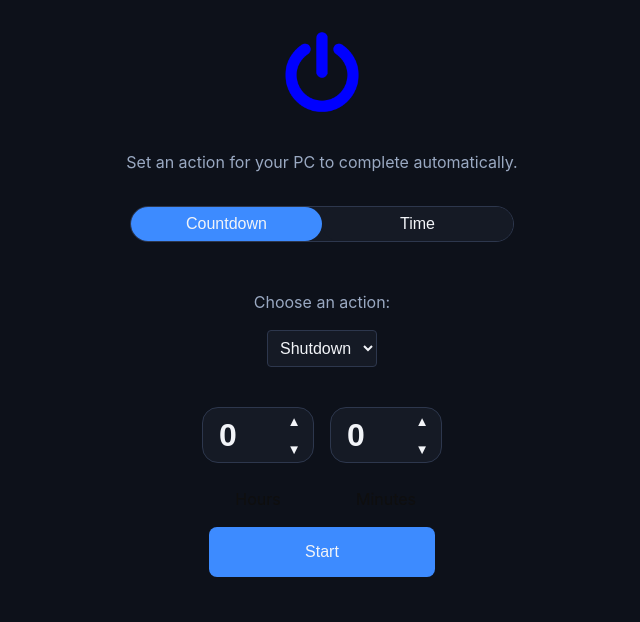
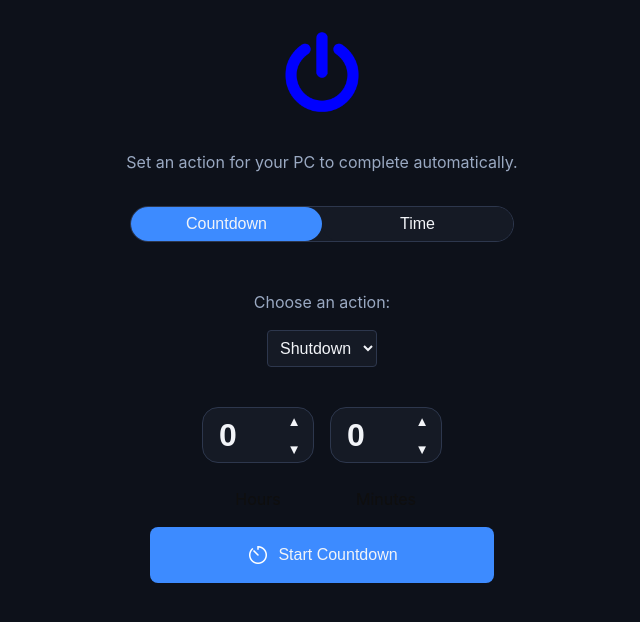
Before and after one commit to ish4dowfiendd/DownTimer, a React (Vite) app: page / in a window 1280 px wide. Shown: the top 622 px of the page, without its empty margins (318-958 px from the left). Built offline with nearby package versions, Linux system fonts and the light colour scheme.

Commit message:
added image to start button, created conditional text, and styled image

```diff
--- a/src/components/StartButton/StartButton.css
+++ b/src/components/StartButton/StartButton.css
@@ -14,6 +14,9 @@
     border-radius: 0.5em;
     cursor: pointer;
     padding: 1em 6em;
+    display: flex;
+    align-items: center;
+    justify-content: center;
 }
 
 #startButton:focus-visible {
@@ -24,3 +27,9 @@
 .disabledButton {
     opacity: 0.2;
 }
+
+#timerIcon {
+    width: 1.5em;
+    height: 1.5em;
+    margin-right: 0.5em;
+}
--- a/src/components/StartButton/StartButton.tsx
+++ b/src/components/StartButton/StartButton.tsx
@@ -1,5 +1,6 @@
 import { useActionStatus } from "../../context/ActionStatus";
 import { convertCountdownToTimestamp, convertTimeToTimestamp } from "../../utils/timeUtils";
+import timerIcon from "../../assets/icons8-timer-96.png";
 import './StartButton.css';
 
 type StartButtonProps = {
@@ -17,7 +18,7 @@ function StartButton ({ hours, minutes }: StartButtonProps) {
 
     return (
         <div id="startButtonContainer">
-            <button id="startButton" className={isActive ? "disabledButton" : ""} onClick={() => handleStart()}>Start</button>
+            <button id="startButton" className={isActive ? "disabledButton" : ""} onClick={() => handleStart()}><img src={timerIcon} alt="timer icon" id="timerIcon" />{mode === "countdown" ? "Start Countdown" : "Set Time"}</button>
         </div>
     );
 }
```
